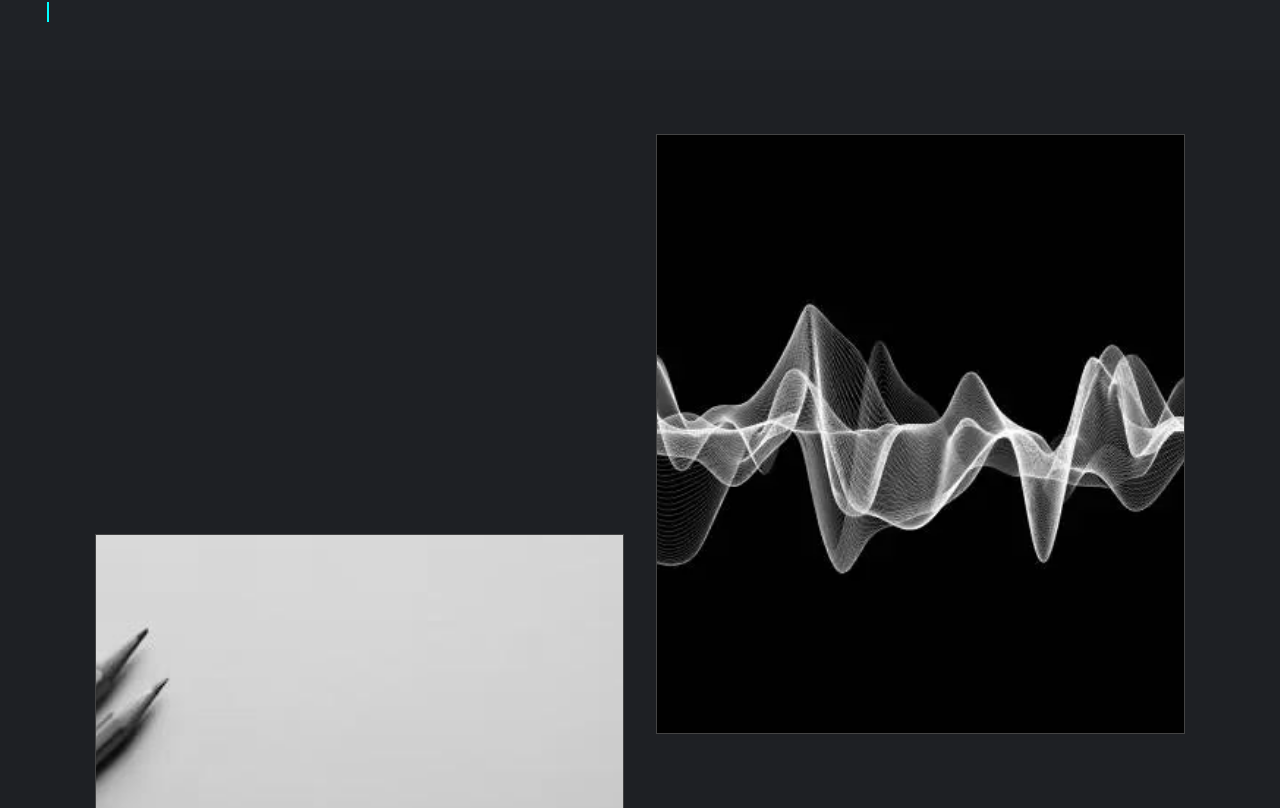
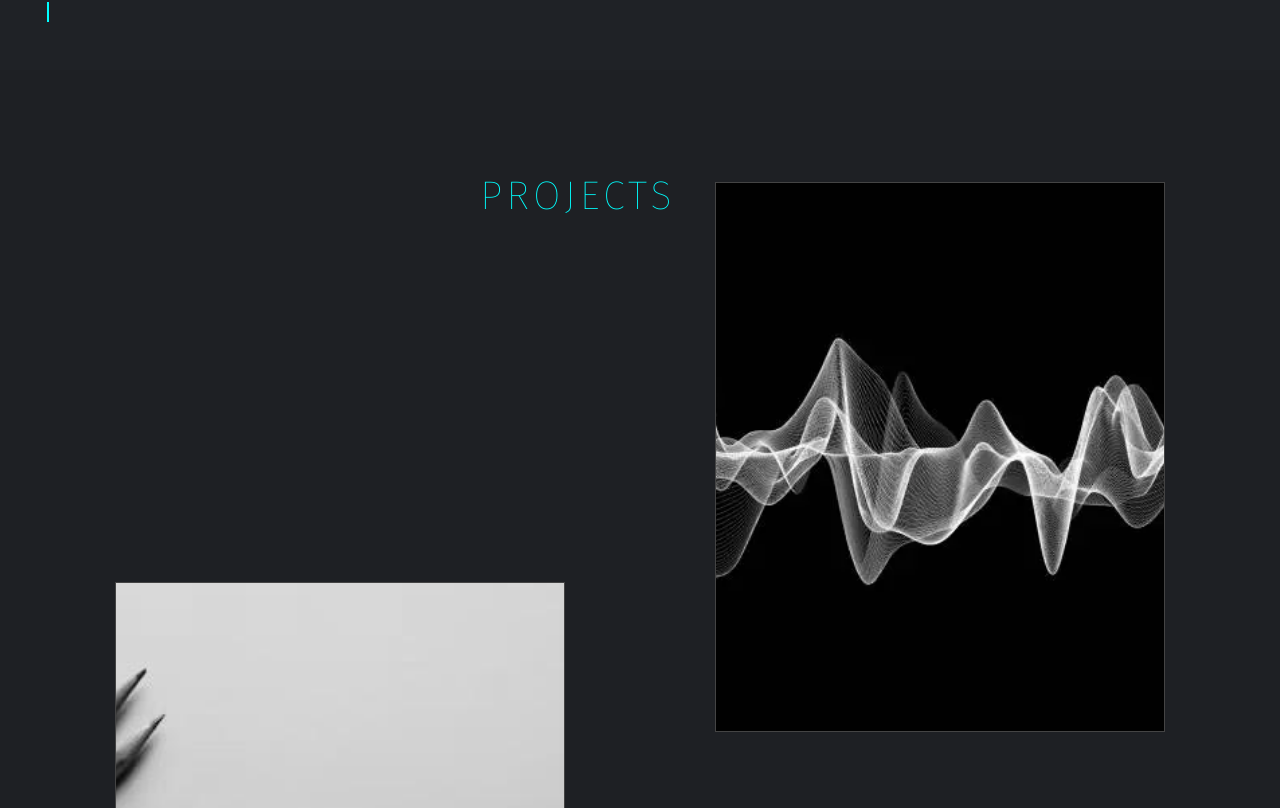
Before and after one commit to Meera27/meera-portfolio, a Vue app: page / in a window 1280 px wide. Shown: the part 952-1760 px from the top of the page. Built offline with nearby package versions, Linux system fonts and the light colour scheme.

Commit message:
Projects

```diff
--- a/src/components/ProjectCard.vue
+++ b/src/components/ProjectCard.vue
@@ -52,7 +52,9 @@ export default {
   flex-direction: column;
   justify-content: center;
   align-items: center;
-  height: 600px; /* Increase height from default to 600px */
+  height: 550px;
+  max-width: 450px; /* Add max-width to constrain card width */
+  margin: 0 auto; /* Center the card */
 }
 
 /* Ensure image fills the taller space */
@@ -66,7 +68,9 @@ export default {
 .overlay {
   position: absolute;
   inset: 0;
+  width: 100%; /* Reduce from 100% to 80% */
   height: 100%;
+  margin: 0 auto; /* Center the overlay */
   background-color: rgba(38, 42, 46, 0.9);
   display: flex;
   flex-direction: column;
@@ -74,6 +78,8 @@ export default {
   align-items: center;
   opacity: 0;
   transition: opacity 0.3s;
+  left: 50%;
+  transform: translateX(-50%); /* Center horizontally */
 }
 
 .project-card:hover .overlay {
--- a/src/components/ProjectsComponent.vue
+++ b/src/components/ProjectsComponent.vue
@@ -1,8 +1,8 @@
 <template>
   <div class="projects-section">
   <div class="projects-container">
-    <h2 class="projects-heading">PROJECTS</h2>
     <div class="grid-container">
+      <h2 class="projects-heading">PROJECTS</h2>
       <div v-for="(project, index) in projects" :key="project.id" :class="getGridClass(index)">
         <ProjectCard :project="project" />
       </div>
@@ -73,33 +73,40 @@ export default {
   background-color: #1E2024;
   min-height: 100vh;
   width: 100%;
-  padding: 2rem 0;
+  padding: 4rem 0;
+  position: relative;
 }
 
 .projects-container {
+  position: relative;
   display: flex;
-  justify-content: center;
-  align-items: center;
+  flex-direction: column;
+  align-items: flex-start;
   padding: 2rem;
-}
-
-.grid-container {
-  display: grid;
-  grid-template-columns: 1fr 1fr;
-  gap: 2rem;
-  width: 100%;
-  max-width: 1090px;
 }
 
 .projects-heading {
   position: absolute;
-  left: 4rem;
-  top: 0;
   color: #00FFFF;
-  font-size: 1.8rem;
+  font-size: 2.5rem;
   font-weight: 100;
   font-family: "Fira Sans", sans-serif;
   letter-spacing: 0.1em;
+  left: 30rem;
+  top: 2rem;
+  margin-bottom: 4rem;
+  z-index: 10;
+}
+
+.grid-container {
+  width: 100%;
+  display: grid;
+  grid-template-columns: 1fr 1fr;
+  gap: 3rem;
+  max-width: 1400px;
+  margin: 0 auto;
+  margin-top: 1.0rem;
+  padding: 0 2rem;
 }
 
 .left {
@@ -111,7 +118,7 @@ export default {
   grid-column: 2 / 3;
 }
 
-@media (max-width: 1024px) { /* Laptop/medium screen breakpoint */
+@media (max-width: 1024px) {
   .grid-container {
     grid-template-columns: 1fr;
     gap: 2rem;
@@ -129,7 +136,7 @@ export default {
   }
 }
 
-@media (max-width: 768px) { /* Mobile breakpoint */
+@media (max-width: 768px) {
   .grid-container {
     gap: 1rem;
     padding: 0 1rem;
```
